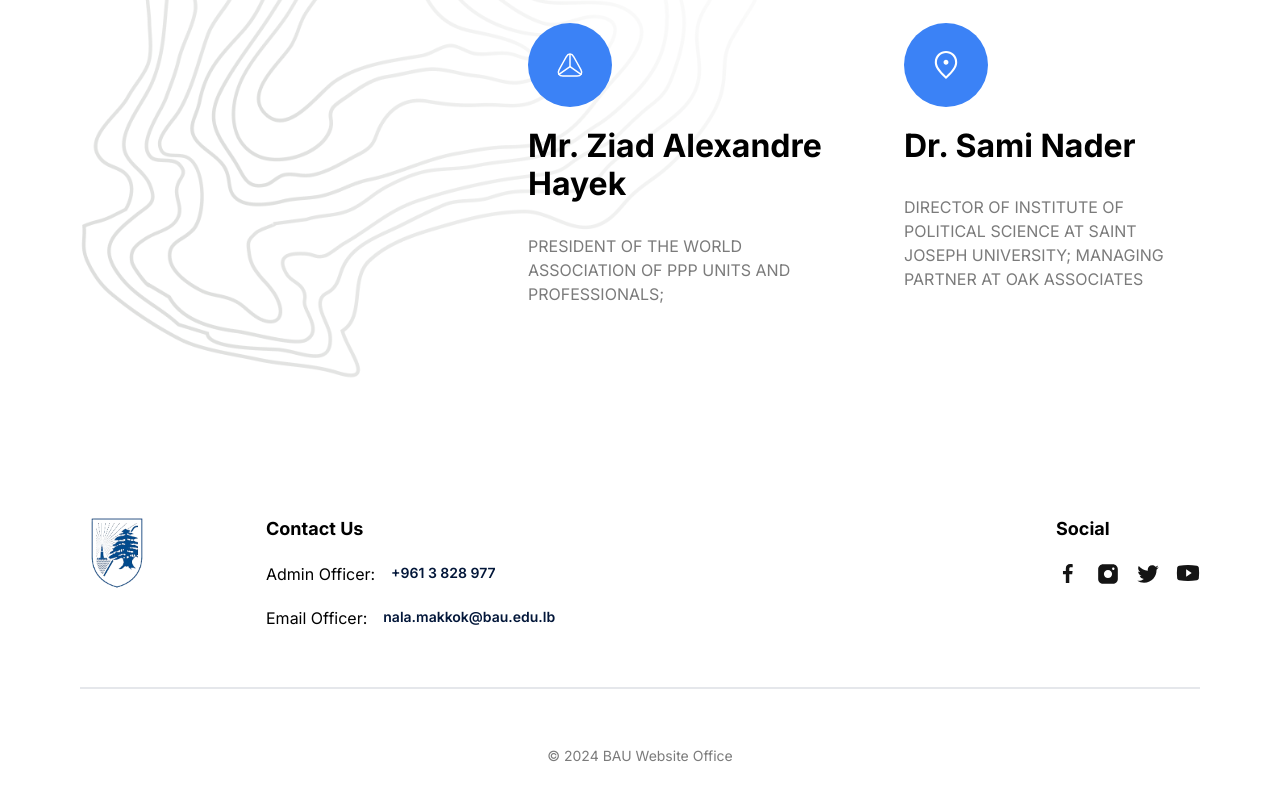
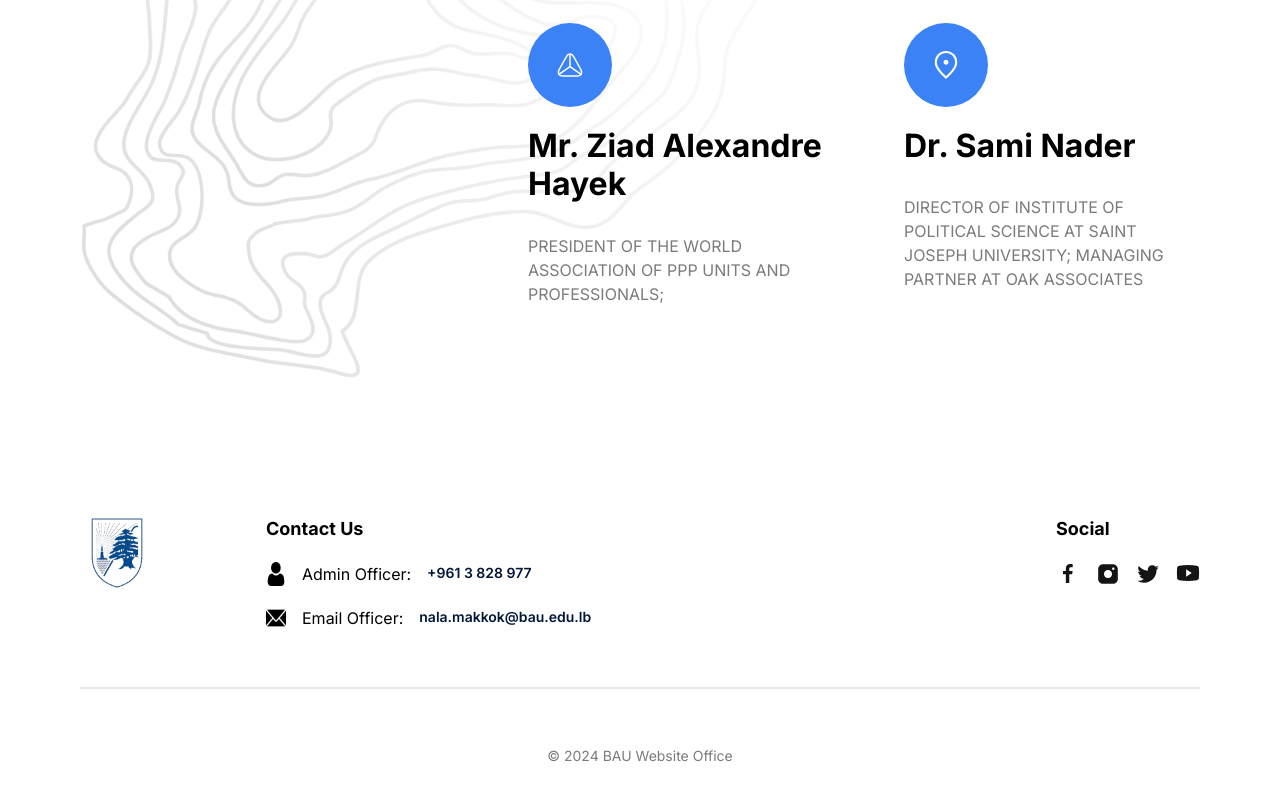
Before and after one commit to abdulhamidhawly/BAU-Conference, a Next.js app: page / in a window 1280 px wide. Shown: the part 3510-4310 px from the top of the page. Built offline with nearby package versions, Linux system fonts and the light colour scheme.

Commit message:
add icons

```diff
--- a/components/Footer.tsx
+++ b/components/Footer.tsx
@@ -33,6 +33,8 @@ const Footer = () => {
                     key={link.label}
                     className="flex gap-4 md:flex-col lg:flex-row"
                   >
+                    <Image src={link.source} alt='email' width='20' height='20'/>
+
                     <p className="whitespace-nowrap">
                       {link.label}:
                     </p>
--- a/constants/index.ts
+++ b/constants/index.ts
@@ -68,8 +68,8 @@ export const FOOTER_LINKS = [
 export const FOOTER_CONTACT_INFO = {
   title: 'Contact Us',
   links: [
-    { label: 'Admin Officer', value: '+961 3 828 977' },
-    { label: 'Email Officer', value: 'nala.makkok@bau.edu.lb' },
+    { label: 'Admin Officer', value: '+961 3 828 977', source:"/user.png"},
+    { label: 'Email Officer', value: 'nala.makkok@bau.edu.lb', source:"/email.png" },
   ],
 };
 
```
Also changed, not shown: public/email.png (added), public/user.png (added).
